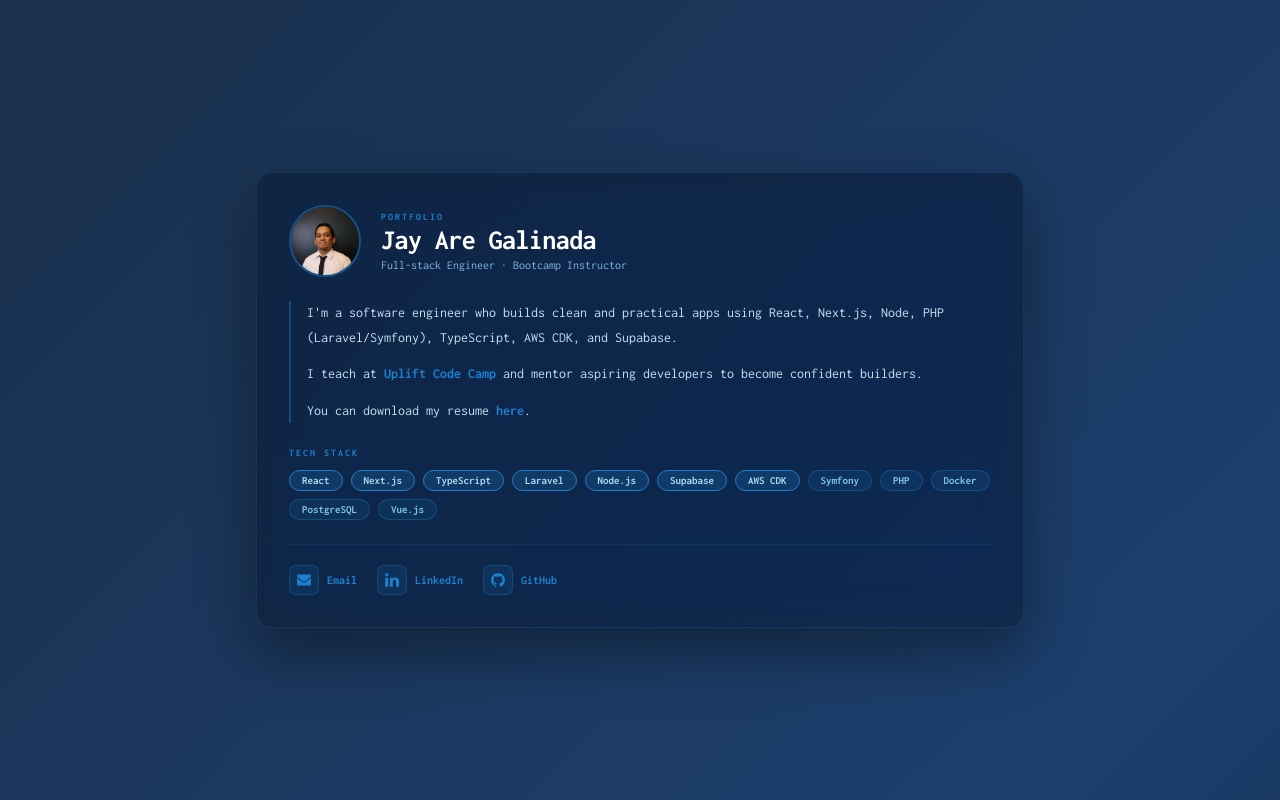
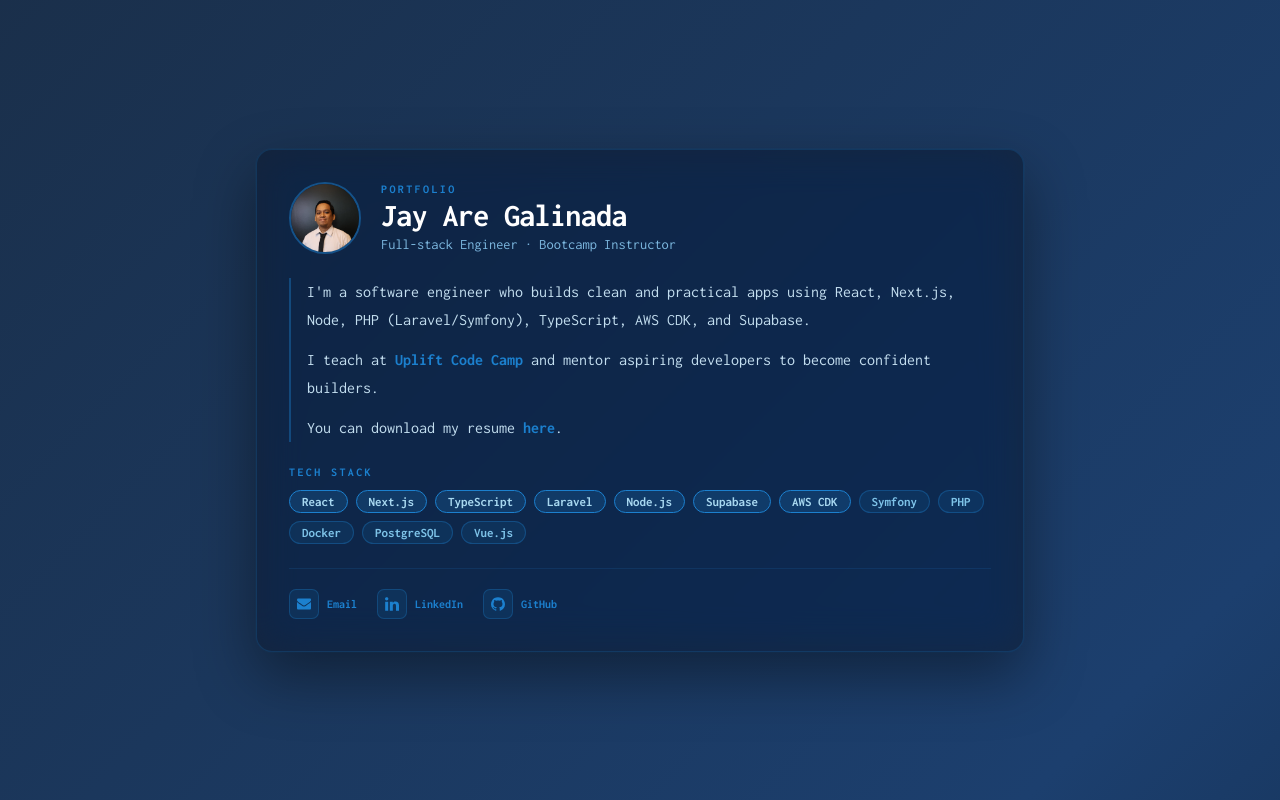
Before and after one commit to jayaregalinada/jayaregalinada.github.io, a plain HTML site: page index.html in a window 1280 px wide. Drawn offline with Linux system fonts and the light colour scheme.

Commit message:
fix: increase font sizes across all elements

```diff
--- a/styles.css
+++ b/styles.css
@@ -78,7 +78,7 @@ header {
 }
 
 .eyebrow {
-  font-size: 0.625rem;
+  font-size: 0.75rem;
   text-transform: uppercase;
   letter-spacing: 0.2em;
   color: var(--color-primary);
@@ -86,7 +86,7 @@ header {
 }
 
 h1 {
-  font-size: 1.75rem;
+  font-size: 2rem;
   font-weight: 700;
   color: var(--color-heading);
   letter-spacing: -0.02em;
@@ -94,7 +94,7 @@ h1 {
 }
 
 .role {
-  font-size: 0.75rem;
+  font-size: 0.9rem;
   color: var(--color-subtext);
 }
 
@@ -102,7 +102,7 @@ h1 {
 article {
   display: grid;
   gap: 0.75rem;
-  font-size: 0.875rem;
+  font-size: 1rem;
   line-height: 1.75;
   border-left: 2px solid rgba(28, 128, 206, 0.4);
   padding-left: 1rem;
@@ -134,7 +134,7 @@ a:focus-visible {
 }
 
 .stack-label {
-  font-size: 0.625rem;
+  font-size: 0.75rem;
   text-transform: uppercase;
   letter-spacing: 0.2em;
   color: var(--color-primary);
@@ -153,7 +153,7 @@ a:focus-visible {
   color: var(--color-tag);
   border-radius: 20px;
   padding: 0.25rem 0.75rem;
-  font-size: 0.6875rem;
+  font-size: 0.8125rem;
   font-family: var(--font-family);
   font-weight: 700;
 }
```
